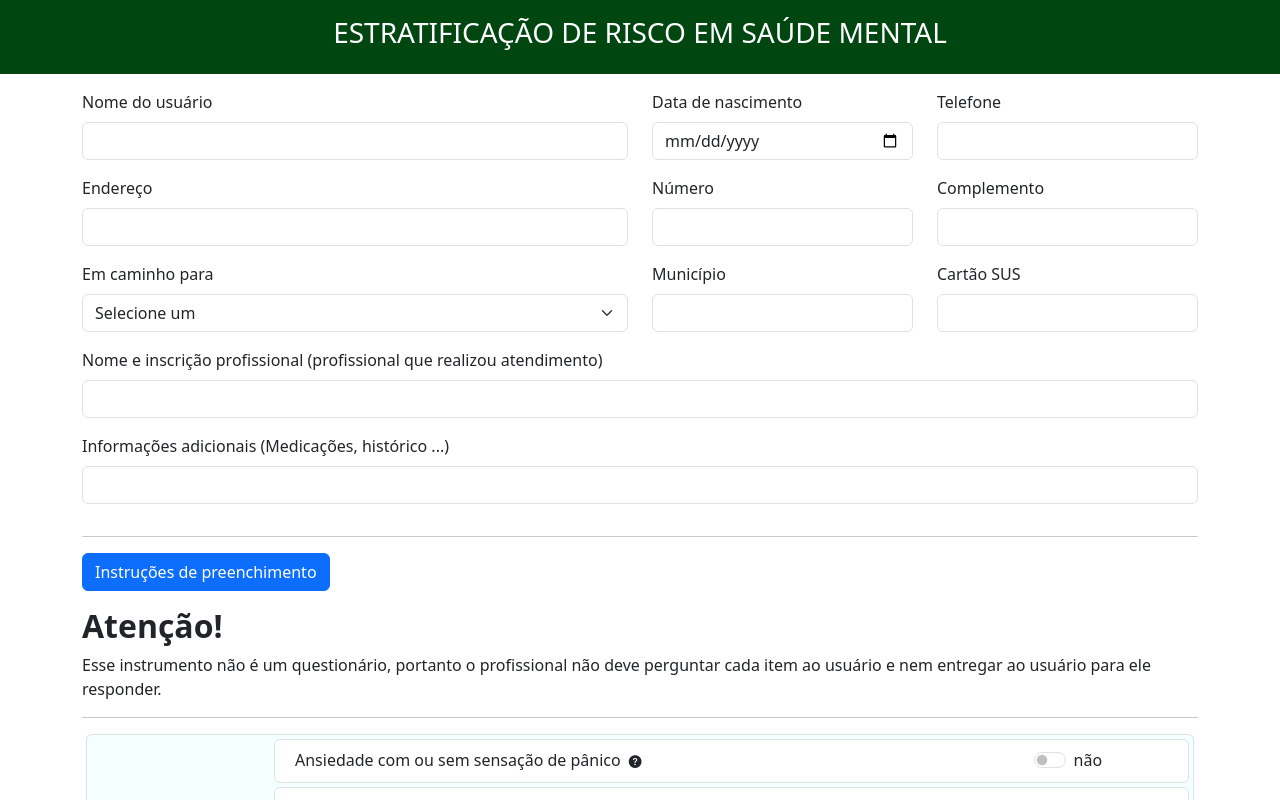
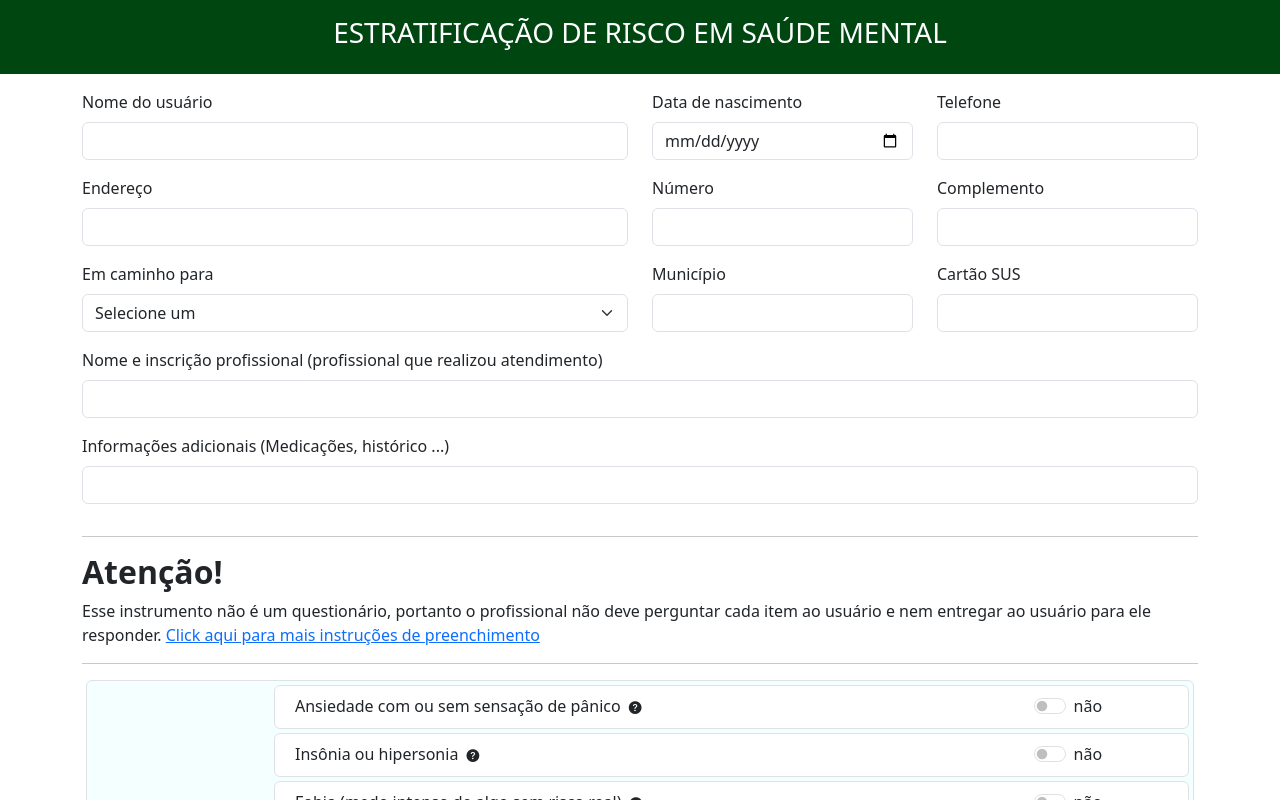
Before and after one commit to lucascalzavara/estratificacao, an Angular app: page / in a window 1280 px wide. Shown: the top 800 px of the page. Built offline with nearby package versions, Linux system fonts and the light colour scheme.

Commit message:
trocado o botao de instrucoes por link

```diff
--- a/src/app/pages/home/home.component.html
+++ b/src/app/pages/home/home.component.html
@@ -88,12 +88,13 @@
         </div>
     </div>
     <hr>
-    <button type="button" class="btn btn-primary" data-bs-toggle="modal" data-bs-target="#modalInstrucoes">
+    <!-- <button type="button" class="btn btn-primary" data-bs-toggle="modal" data-bs-target="#modalInstrucoes">
         Instruções de preenchimento
-    </button>
+    </button> -->
     <h2 class="mt-3 fw-bold">Atenção!</h2>
     Esse instrumento não é um questionário, portanto o profissional não deve perguntar cada item ao usuário e nem
     entregar ao usuário para ele responder.
+    <a href="#" type="button" data-bs-toggle="modal" data-bs-target="#modalInstrucoes">Click aqui para mais instruções de preenchimento</a>
     <!-- <div class="d-flex align-items-center justify-content-center">
         <input type="radio" class="btn-check" name="versao" id="versao-resumida" autocomplete="off" checked (click)="setResumida(true)">
         <label class="btn btn-outline-success m-3" for="versao-resumida">Versão resumida</label>
```
